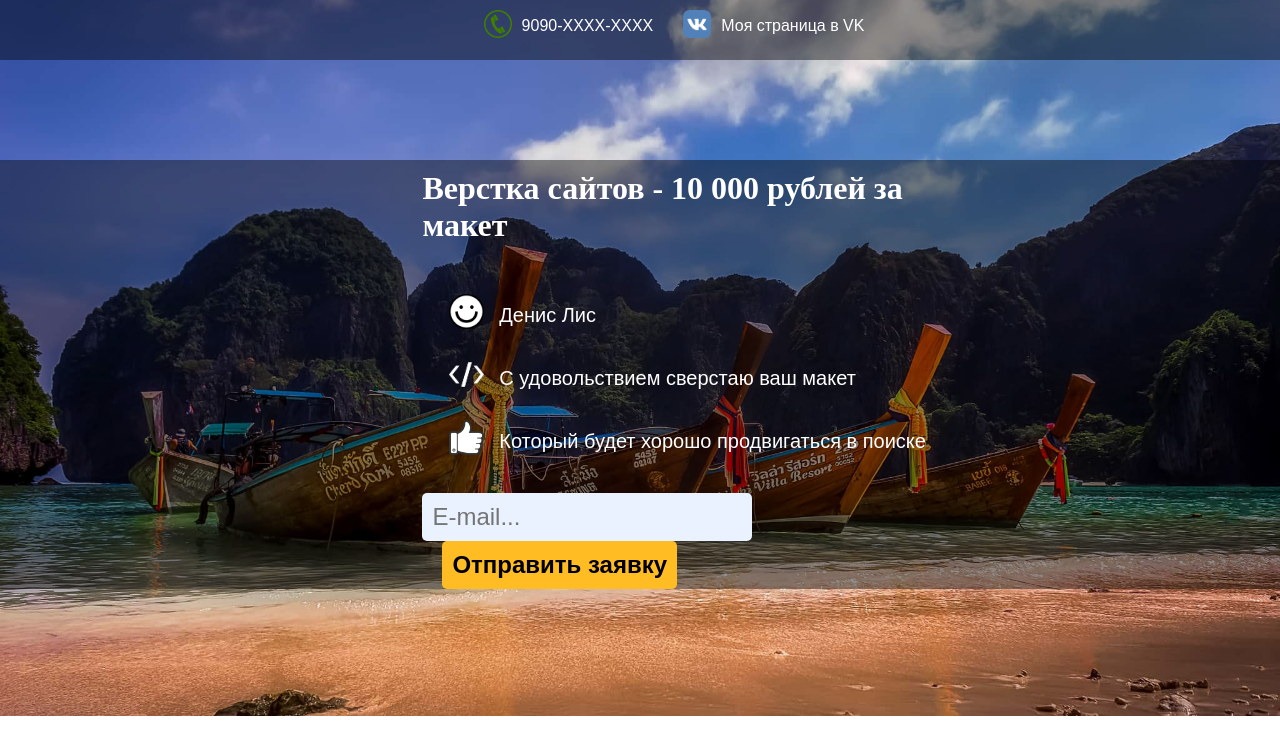
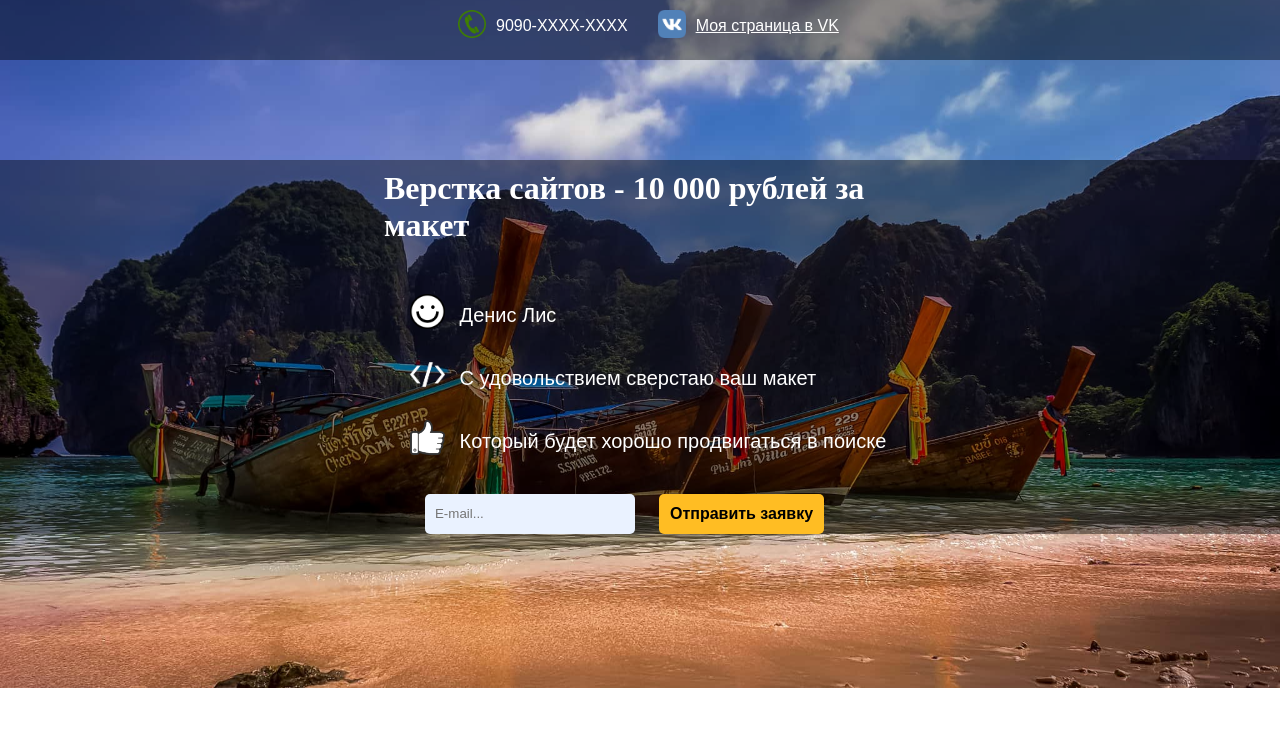
Before and after one commit to ShiroYashiro/ShiroYashiro.github.io, a PHP site: page / in a window 1280 px wide; the page is wider, and only the part inside the window is pictured. Shown: the top 755 px of that part. Run offline with PHP 8.4, Linux system fonts and the light colour scheme.

Commit message:
Revert "css init commit"
This reverts commit d5847cc449453681ef760298867205b602dd144c.

```diff
--- a/css/st_HP.css
+++ b/css/st_HP.css
@@ -37,8 +37,8 @@ body {
 
 #info {
 	position: relative;
-	left: 37%;
-	right: 25%;
+	left: 35%;
+	/*right: 35%;*/
 	margin-top: 5px;
 }
 
@@ -57,38 +57,6 @@ body {
 a {
 	color: white;
 }
-#info p {
-  display: inline-block;
-  text-align: center;
-  transition: all 0.5s;
-  cursor: pointer;
-}
-
-
-#info span {
-  cursor: pointer;
-  display: inline-block;
-  position: relative;
-  transition: 0.5s;
-}
-
-#info span:after {
-  content: '\00bb';
-  position: absolute;
-  opacity: 0;
-  top: 0;
-  right: -20px;
-  transition: 0.5s;
-}
-
-#info:hover span {
-  padding-right: 15px;
-}
-
-#info:hover span:after {
-  opacity: 1;
-  right: 0;
-}
 
 		/*    CENTER-CONTENT    */
 
@@ -102,8 +70,8 @@ a {
 }
 
 #center {
-	margin-left: 33%;
-	margin-right: 25%;
+	margin-left: 30%;
+	margin-right: 30%;
 }
 
 /*    ATIKL   */
@@ -138,77 +106,30 @@ a {
 #form {
 	margin-top: 10px;
 	margin-bottom: 30px;
-	/*margin-left: 8%;*/
+	margin-left: 8%;
 }
-
-input:active, button:active, input:hover, input:focus, button:focus {
-    outline: 0;
-    outline-offset: 0;
-}
-
-input:focus, input:hover {
-	box-shadow: inset 0 12px 16px 0 rgba(0,0,0,0.35);
-}
-
-/*button:hover {
-	box-shadow: 0 12px 16px 0 rgba(0.9,0,0,0.5);
-}*/
 
 input {
 	border-radius: 5px;
 	background-color: #EAF2FF;
-/*	width: 200px;
-	height: 40px;*/
-	padding: 10px;
-	font: normal 150% Arial;
+	width: 200px;
+	height: 40px;
+	padding-left: 10px;
 	border-width: 0;
-	border: none;
 }
 
-/*input[type="email"]:focus {
+input[type="email"]:focus {
   box-shadow: inset 0 0 0 2px rgba(0,0,0,.2);
-}*/
+}
 
 button {
 	border-radius: 5px;
 	background-color: #FFBD23;
 	margin-left: 20px;
-	padding: 10px;
-	font: bold 150% Arial;
+	padding: 11px;
+	font: bold 16px Arial;
 	border-width: 0;
-	border: none;
-	/*position: relative;*/
+	position: relative;
+	left: 0;
+	top: 1px;
 }
-
-.button {
-  display: inline-block;
-  text-align: center;
-  transition: all 0.5s;
-  cursor: pointer;
-}
-
-
-.button span {
-  cursor: pointer;
-  display: inline-block;
-  position: relative;
-  transition: 0.5s;
-}
-
-.button span:after {
-  content: '\00bb';
-  position: absolute;
-  opacity: 0;
-  top: 0;
-  right: -20px;
-  transition: 0.5s;
-}
-
-.button:hover span {
-  padding-right: 15px;
-}
-
-.button:hover span:after {
-  opacity: 1;
-  right: 0;
-}
--- a/index.html
+++ b/index.html
@@ -12,7 +12,7 @@
 			<p id="number_phone">9090-XXXX-XXXX</p>
 			<img src="img/vk.png" width="28" height="28">
 			<p><a href="https://vk.com/lis_tsuki" target="_blanck">
-			<span>Моя страница в VK</span></a></p>
+			Моя страница в VK</a></p>
 		</div>
 	</div>
 	<div id="content">
@@ -30,9 +30,7 @@
 			</div>
 			<div id="form">
 				<input type="email" name="email" placeholder="E-mail...">
-				<button class="button" type="submit" onClick="alert('Вы отправили заявку!')">
-					<span>Отправить заявку </span>
-				</button>
+				<button type="submit">Отправить заявку</button>
 			</div>
 		</div>
 	</div>
```
